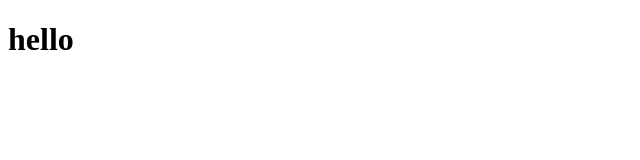
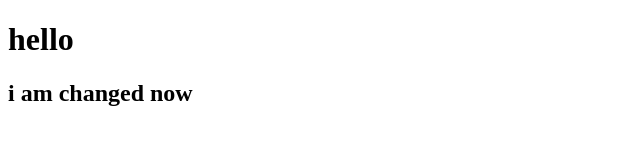
Before and after one commit to TadesseAsrie/first-project-git, a plain HTML site: page index.html in a window 1280 px wide. Shown: the whole page, without its empty margins (0-640 px from the left). Drawn offline with Linux system fonts and the light colour scheme.

Commit message:
add h2 element

```diff
--- a/index.html
+++ b/index.html
@@ -7,5 +7,6 @@
   </head>
   <body>
     <h1>hello</h1>
+    <h2>i am changed now</h2>
   </body>
 </html>
```
